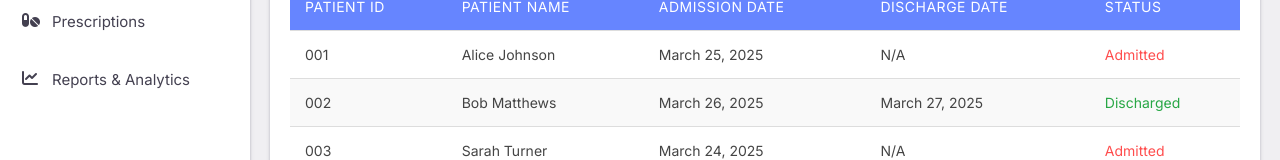
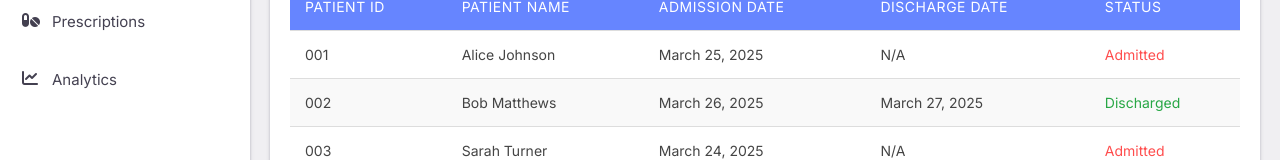
Before and after one commit to joseph-johnson27001/healthcare-dashboard, a Vue app: page / in a window 1280 px wide. Shown: the part 360-520 px from the top of the page. Built offline with nearby package versions, Linux system fonts and the light colour scheme.

Commit message:
Reports page

```diff
--- a/src/components/Navigation/SideBar.vue
+++ b/src/components/Navigation/SideBar.vue
@@ -69,10 +69,10 @@ export default {
           route: "/prescriptions",
         },
         {
-          name: "reports",
-          label: "Reports & Analytics",
+          name: "analytics",
+          label: "Analytics",
           icon: "fas fa-chart-line",
-          route: "/reports",
+          route: "/analytics",
         },
         {
           name: "logout",
--- a/src/router/index.js
+++ b/src/router/index.js
@@ -7,7 +7,7 @@ import Patients from "@/views/PatientsPage.vue";
 import Doctors from "@/views/DoctorsPage.vue";
 import MedicalRecords from "@/views/MedicalRecordsPage.vue";
 import Prescriptions from "@/views/PrescriptionsPage.vue";
-import Reports from "@/views/ReportsPage.vue";
+import Analytics from "@/views/AnalyticsPage.vue";
 
 // Specific links
 
@@ -22,7 +22,7 @@ const routes = [
   { path: "/doctors", component: Doctors },
   { path: "/medical-records", component: MedicalRecords },
   { path: "/prescriptions", component: Prescriptions },
-  { path: "/reports", component: Reports },
+  { path: "/analytics", component: Analytics },
   { path: "/doctor/:id", component: Doctor },
   { path: "/patient/:id", component: Patient },
   { path: "/appointment/:id", component: Appointment },
--- a/src/views/ReportsPage.vue
+++ b/src/views/AnalyticsPage.vue
@@ -1,3 +1,3 @@
 <template>
-  <div>Test</div>
+  <div>Analytics</div>
 </template>
```
